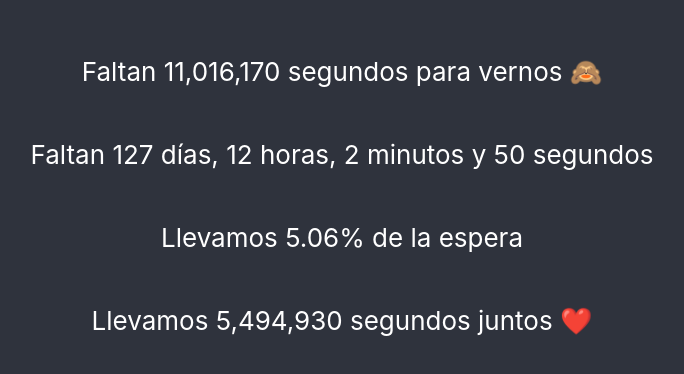
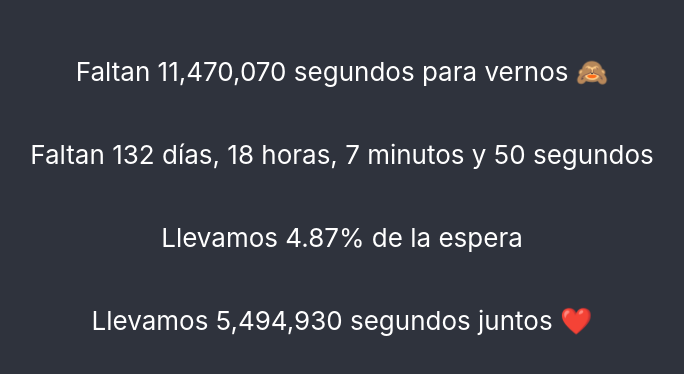
Before and after one commit to szaldivar/time-to, a React (Create React App) app: page / in a window 1280 px wide. Shown: the part 204-578 px from the top of the page, without its empty margins (298-982 px from the left). Built offline with nearby package versions, Linux system fonts and the light colour scheme.

Commit message:
update time

```diff
--- a/src/App.js
+++ b/src/App.js
@@ -2,7 +2,7 @@ import { useState, useEffect, useRef } from "react";
 import "./App.css";
 
 const DATE_TIME_LAST_SAW = new Date("2022-02-07T11:30:01.000Z").getTime();
-const DATE_TIME_WILL_SEE = new Date("2022-06-21T18:30:00.000Z").getTime();
+const DATE_TIME_WILL_SEE = new Date("2022-06-27T00:35:00.000Z").getTime();
 const DATE_TIME_SINCE = new Date("2021-12-12T16:05:00.000Z").getTime();
 const TOTAL_BETWEEN = DATE_TIME_WILL_SEE - DATE_TIME_LAST_SAW;
 
```
Also changed, not shown: 1 other file (tests, documents, lock files or other folders).
